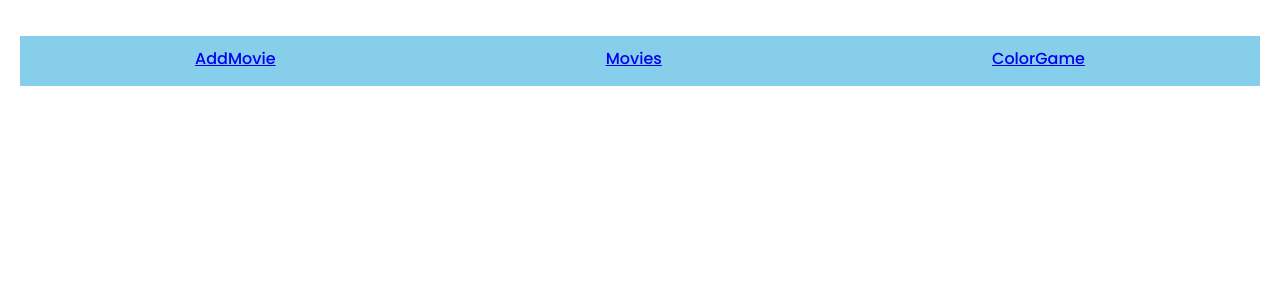
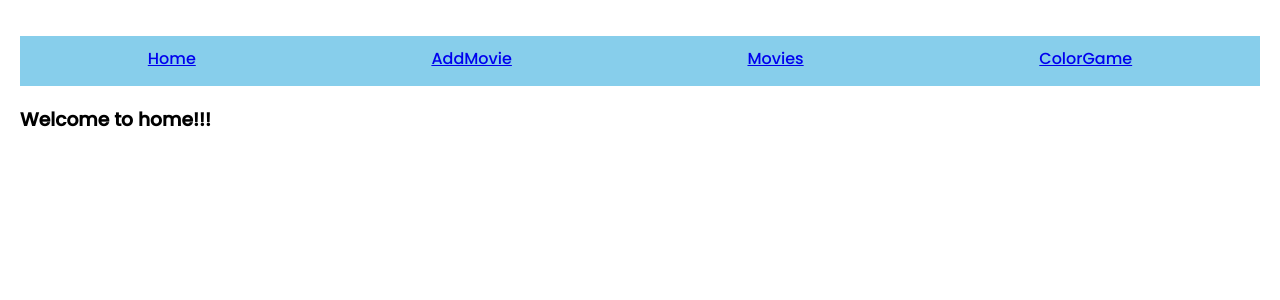
Before and after one commit to suganyajap/my-app, a React (Create React App) app: page / in a window 1280 px wide. Shown: the top 300 px of the page. Built offline with nearby package versions, Linux system fonts and the light colour scheme.

Commit message:
home added

```diff
--- a/src/App.js
+++ b/src/App.js
@@ -74,6 +74,7 @@ export default function App() {
      <div>
        <nav className="nav-bar">
          <ul>
+           <li><Link to="/">Home</Link></li>
            <li><Link to="/add-movies">AddMovie</Link></li>
            <li><Link to="/movies">Movies</Link></li>
            <li><Link to="/color-game">ColorGame</Link></li>
@@ -81,6 +82,9 @@ export default function App() {
          </nav>
 
        <Switch>
+       <Route exact path="/">
+           <Welcome />
+           </Route>
            <Route path="/add-movies">
            <AddMovie movies={movies} setMovies={setMovies} />
            </Route>
@@ -97,6 +101,13 @@ export default function App() {
   );
 }
 
+function Welcome(){
+  return(
+    <div>
+      <h3>Welcome to home!!!</h3>
+    </div>
+  );
+}
 function AddMovie({movies,setMovies}){
   const [name,setName]=useState("");
   const [poster,setPoster]=useState("");
```
